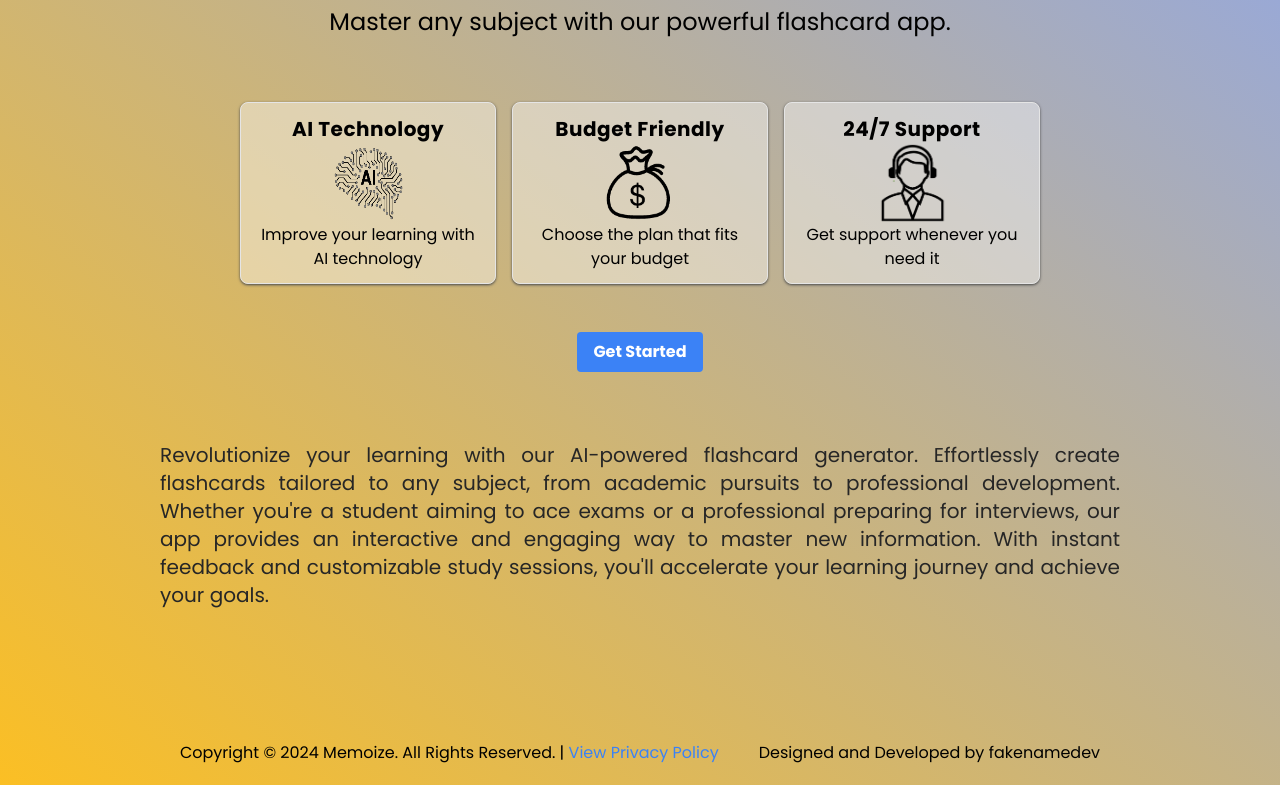
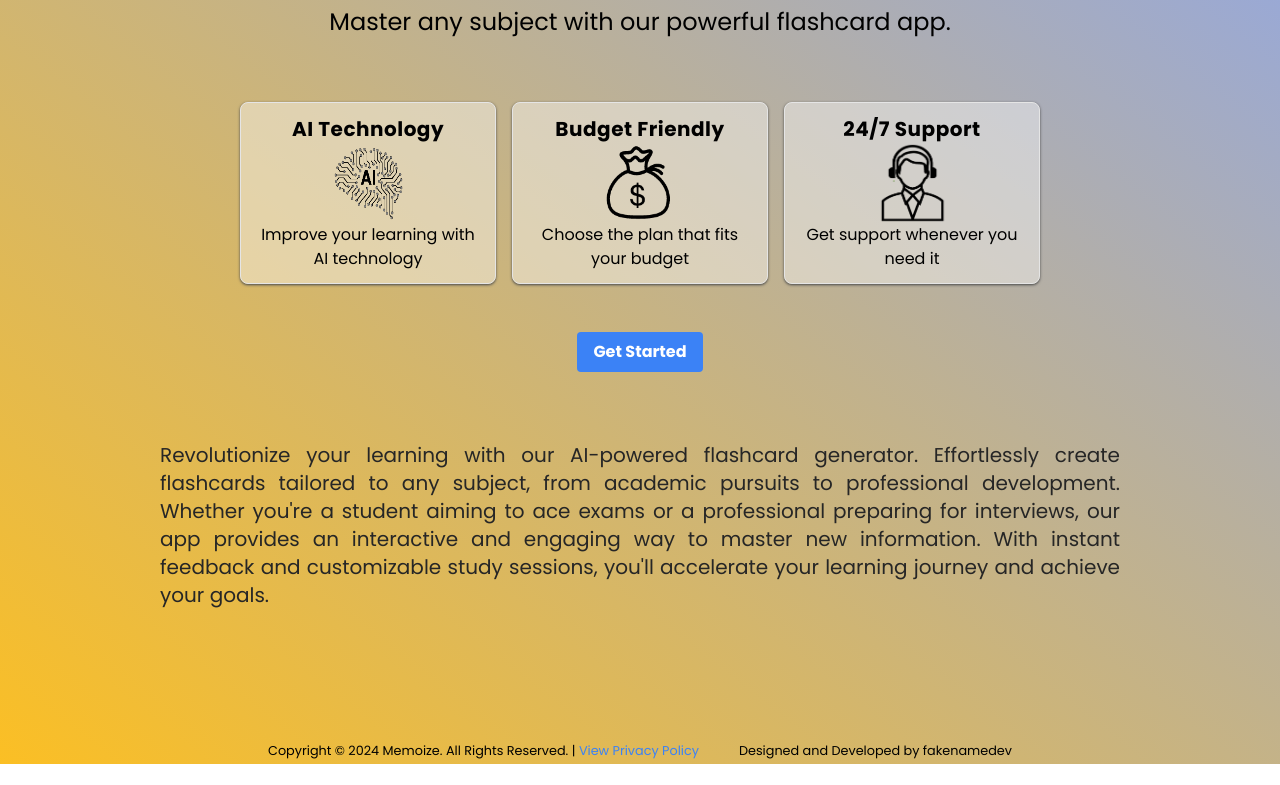
Before and after one commit to wlowrimore/hs_p4_flashcards, a Next.js app: page / in a window 1280 px wide. Shown: the part 342-1127 px from the top of the page. After the commit the page ends 1106 px from the top, so only its background shows below. Built offline with nearby package versions, Linux system fonts and the light colour scheme; no server answers.

Commit message:
updates footer styling

```diff
--- a/src/app/components/Footer.tsx
+++ b/src/app/components/Footer.tsx
@@ -2,7 +2,7 @@ import Link from "next/link";
 
 const Footer = () => {
   return (
-    <main className="w-screen h-12 py-1 px-12 flex justify-center gap-10">
+    <main className="w-screen h-auto py-1 px-2 md:px-12 flex flex-col md:flex-row items-center justify-center md:gap-10 text-[0.55rem] lg:text-[0.8rem]">
       <p>
         Copyright &copy; 2024 Memoize. All Rights Reserved.&nbsp;|&nbsp;
         <Link
```
